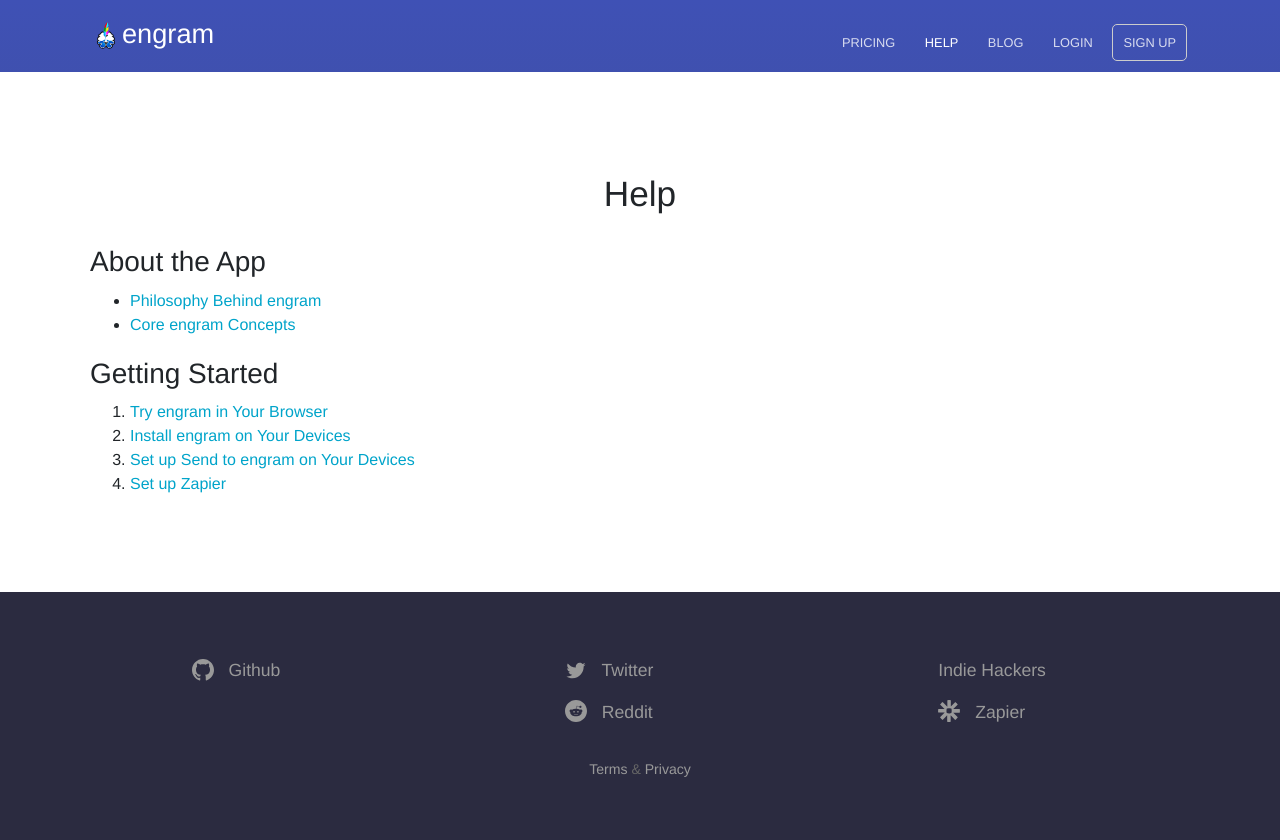
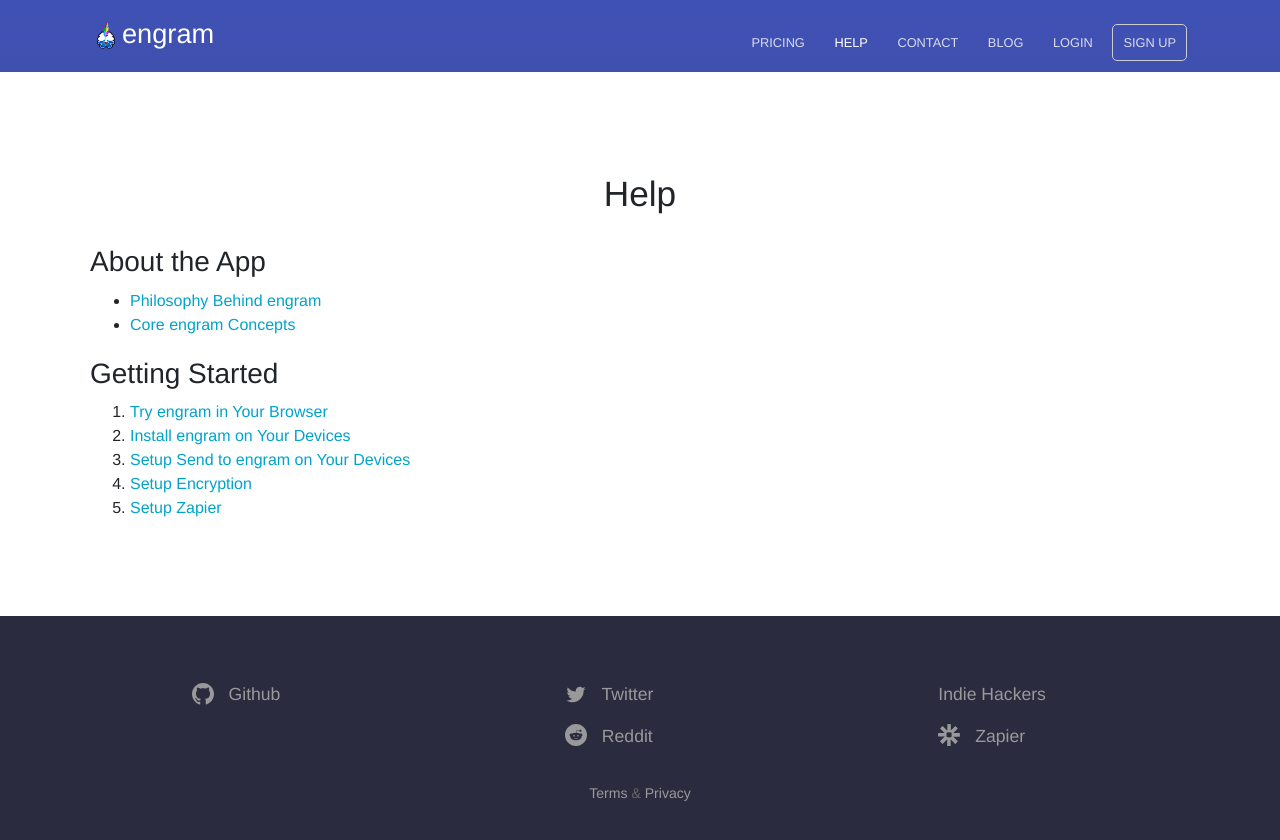
Before and after one commit to engramhq/engram-product-site, a Jekyll site: the page built from help/index.md, in a window 1280 px wide. Shown: the top 840 px of the page. Built offline with Jekyll 4.4.1, drawn with Linux system fonts in a browser that asks for light colours.

Commit message:
Add encryption help and contact page

```diff
--- a/_data/navigation.yml
+++ b/_data/navigation.yml
@@ -3,6 +3,9 @@
   highlight: false
 - name: Help
   link: /help/
+  highlight: false
+- name: Contact
+  link: /contact/
   highlight: false
 - name: Blog
   link: /blog/
--- a/help/index.md
+++ b/help/index.md
@@ -11,6 +11,7 @@ title: Help
 
 0. [Try engram in Your Browser](getting-started/engram-in-your-browser)
 1. [Install engram on Your Devices](getting-started/install-engram-on-your-devices)
-2. [Set up Send to engram on Your Devices](getting-started/how-to-setup-send-to-engram)
-3. [Set up Zapier](/2021/04/28/feature-zapier-integration/)
+2. [Setup Send to engram on Your Devices](getting-started/how-to-setup-send-to-engram)
+3. [Setup Encryption](getting-started/setup-encryption)
+4. [Setup Zapier](/2021/04/28/feature-zapier-integration/)
 <!-- 3. [Share Your engrams](getting-started/share-your-engrams) -->
```
Also changed, not shown: contact.md (added, +5 -0 lines), help/getting-started/setup-encryption.md (added, +14 -0 lines).
